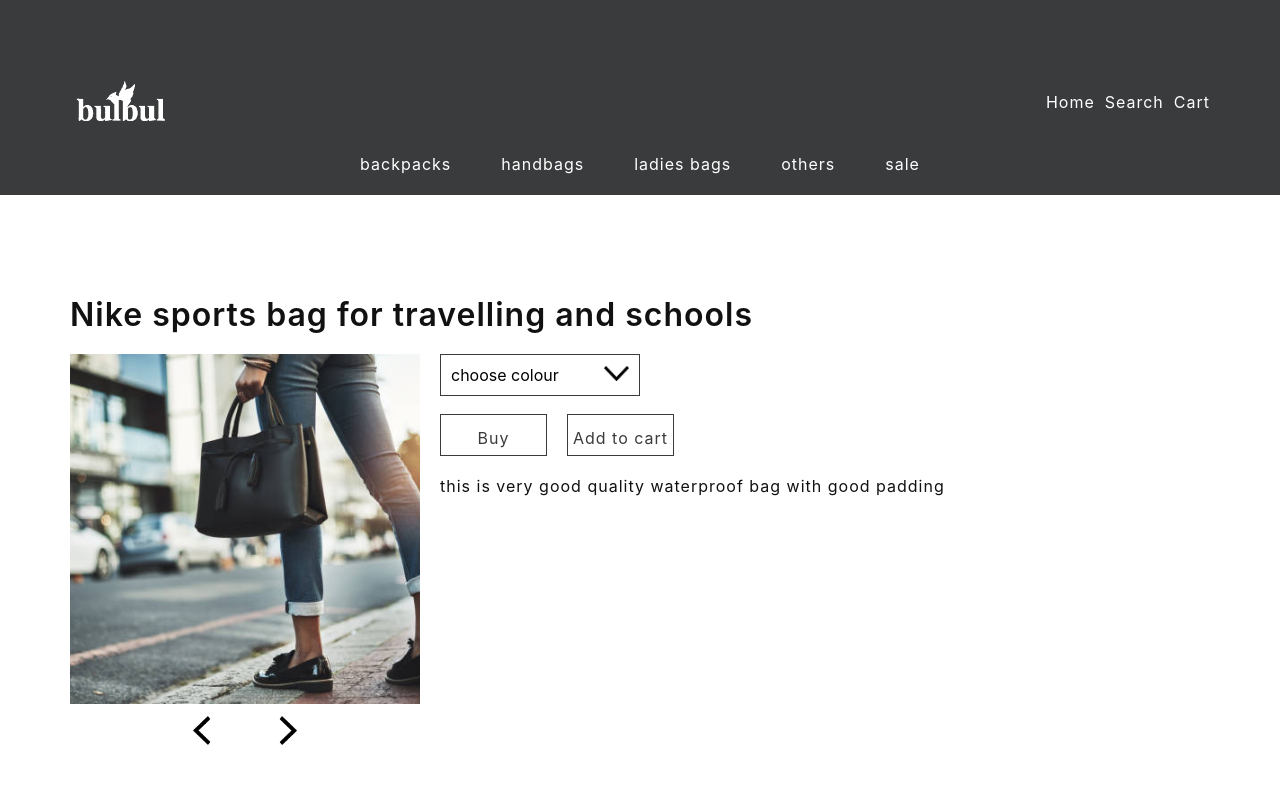
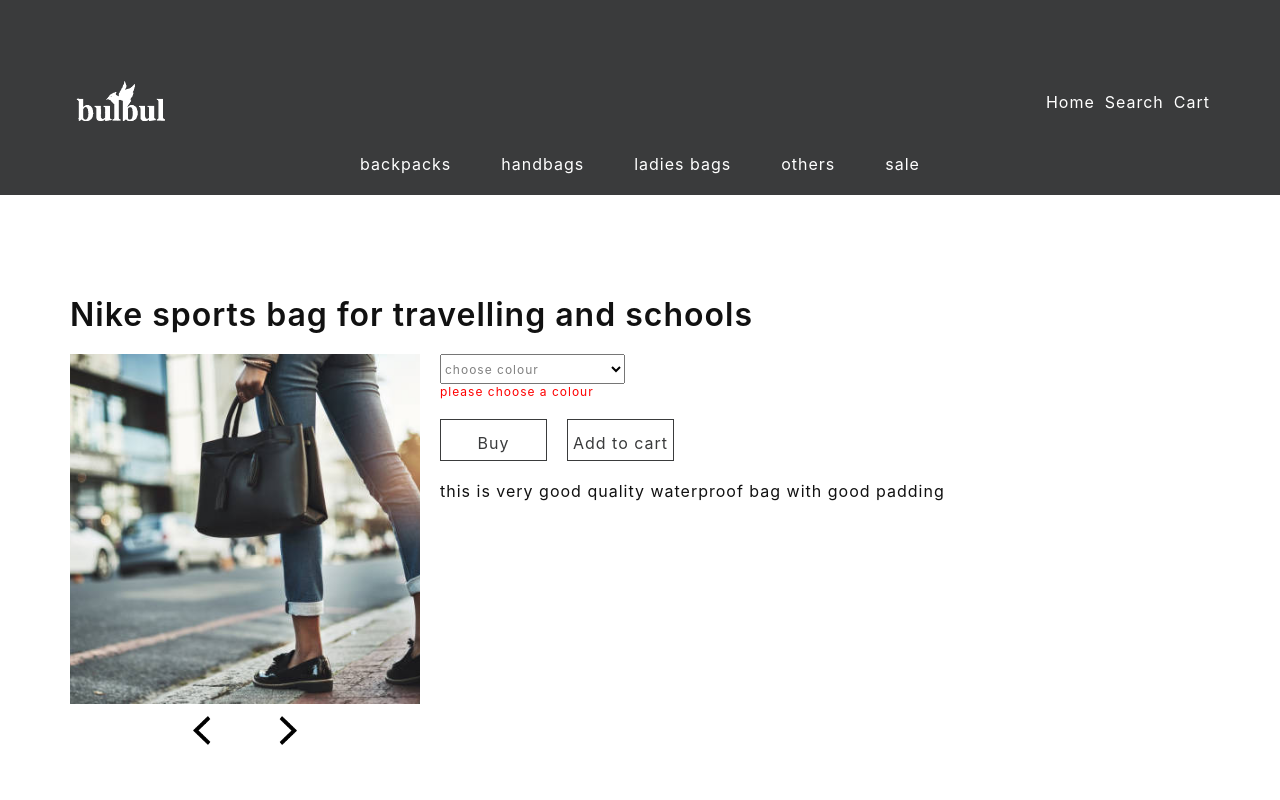
Before and after one commit to AnupRijal123/bag_shopping_website, a React (Create React App) app: page /category/1/1 in a window 1280 px wide. Shown: the top 800 px of the page. Built offline with nearby package versions, Linux system fonts and the light colour scheme.

Commit message:
Completed select colour logic and css in ItemDescriptionPage

```diff
--- a/src/pages/ItemDescriptionPage.js
+++ b/src/pages/ItemDescriptionPage.js
@@ -4,10 +4,9 @@
 
 function ItemDescriptionPage() {
 
-    const [selectedColour, setSelectedColour] = useState(null);
-    const customSelectRef = useRef();
     const itemImageContainerRef = useRef();
     const navigate = useNavigate();
+    const [selectedColour, setSelectedColour] = useState('');
 
     const itemDetails = {
         id: 1,
@@ -20,23 +19,8 @@
 
     useEffect(() => {
         window.scrollTo(0, 0);
-        console.log(itemImageContainerRef);
     }, []);
 
-    function handleSelectColour(value) {
-        console.log('colour option clicked', value);
-        setSelectedColour(value);
-
-        //closing dropdown after option is clicked
-        console.log(customSelectRef);
-        console.log(customSelectRef.current);
-        customSelectRef.current.classList.add('disable-select-mouse-hover');
-
-        setTimeout(() => {
-            customSelectRef.current.classList.remove('disable-select-mouse-hover');
-        }, 100);
-
-    }
 
     function handleImageNavigation(value) {
         if (value === 'left') {
@@ -52,7 +36,10 @@
     }
 
     function goToConfirmOrderPage() {
-        navigate('/confirm-order');
+        if (selectedColour.length !== 0) {
+            navigate('/confirm-order');
+        }
+
     }
 
 
@@ -63,7 +50,6 @@
 
             <div className="section-container">
                 <h1 className="item-description-heading-text black-text">{itemDetails.name}</h1>
-
                 <div className="item-row">
                     <div className="item-image-container">
                         <div ref={itemImageContainerRef} className="image-container">
@@ -81,23 +67,28 @@
 
                     <div className="item-content-container">
 
-                        <div ref={customSelectRef} className="custom-select-container">
-                            <div className="selected-container">
-                                <div className="placeholder-text-container">choose colour</div>
-                                <div className="selected-text-container">{selectedColour}</div>
-
-                                <div className="down-arrow-container">
-                                    <img className="down-arrow-image" src={require('../assets/icons/down_arrow.png')} alt="down-icon" />
-                                </div>
-                            </div>
-                            <div className="dropdown-container">
+                        <div className="select-container">
+                            <select onChange={(event) => {
+                                console.log(event.target.value)
+                                setSelectedColour(event.target.value);
+                            }}>
 
                                 {itemDetails.avaiable_colours.map((item) => (
-                                    <p key={item} onClick={() => { handleSelectColour(item) }} className="dropdown-option-text">{item}</p>
+                                    <option key={item} value={item}>{item}</option>
+
                                 ))}
+                            </select>
 
-                            </div>
+                            {selectedColour.length === 0 &&
+                                <p className="select-placeholder-text small-text light-gray-text">choose colour</p>
+                            }
+
                         </div>
+
+                        {selectedColour.length === 0 &&
+                            <p className="red-text small-text">please choose a colour</p>
+                        }
+
 
                         <div className="button-container">
 
--- a/src/styles/App.css
+++ b/src/styles/App.css
@@ -208,87 +208,6 @@
 
 }
 
-.custom-select-container {
-    width: 200px;
-    height: 40px;
-    position: relative;
-}
-
-
-.disable-select-mouse-hover .dropdown-container {
-    height: 0px !important;
-}
-
-.custom-select-container .selected-container {
-    height: 100%;
-    position: relative;
-    border: 1px solid var(--dark-gray-color);
-    cursor: pointer;
-}
-
-.custom-select-container .placeholder-text-container {
-    position: absolute;
-    top: 10px;
-    left: 10px;
-}
-
-.custom-select-container .selected-text-container {
-    position: absolute;
-    top: 10px;
-    left: 10px;
-    background-color: white;
-    z-index: 1;
-    width: 110px;
-}
-
-.custom-select-container .down-arrow-container {
-    position: absolute;
-    top: 10px;
-    right: 10px;
-}
-
-.down-arrow-container .down-arrow-image {
-    width: 25px;
-    height: 15px;
-}
-
-.custom-select-container .dropdown-container {
-    background-color: var(--dark-gray-color);
-    position: absolute;
-    width: 100%;
-    z-index: 2;
-    top: 42px;
-    height: 0px;
-    transition: height 0.2s ease;
-    overflow: auto;
-
-
-}
-
-.custom-select-container .dropdown-container::-webkit-scrollbar {
-    background-color: var(--dark-gray-color);
-    width: 5px;
-}
-
-.custom-select-container .dropdown-container::-webkit-scrollbar-thumb {
-    background-color: var(--white-color);
-    border-radius: 10px;
-}
-
-.custom-select-container:hover .dropdown-container {
-    height: 75px;
-}
-
-.custom-select-container .dropdown-option-text {
-    padding: 3px 10px;
-    cursor: pointer;
-    color: var(--white-color);
-}
-
-.custom-select-container .dropdown-option-text:hover {
-    background-color: var(--light-gray-color);
-}
-
 .arrow-icon-image {
     width: 20px;
     padding: 5px 12px;
@@ -304,6 +223,15 @@
     width: 100px;
     object-fit: contain;
 }
+
+select {
+    width: 185px;
+    height: 30px;
+    cursor: pointer;
+
+}
+
+
 
 @media only screen and (max-width:768px) {
     .section-container {
--- a/src/styles/ConfirmOrderPage.css
+++ b/src/styles/ConfirmOrderPage.css
@@ -70,6 +70,7 @@
 .customer-input-row {
     display: flex;
     justify-content: space-between;
+    align-items: center;
 }
 
 .customer-information-input-container .button-layout {
@@ -77,10 +78,7 @@
     margin: auto;
 }
 
-.customer-information-input-container select {
-    width: 185px;
-    cursor: pointer;
-}
+
 
 @media only screen and (max-width:768px) {
     .order-item {
--- a/src/styles/ItemDescriptionPage.css
+++ b/src/styles/ItemDescriptionPage.css
@@ -50,6 +50,20 @@
     box-sizing: border-box;
 }
 
+.select-container {
+    position: relative;
+}
+
+.select-placeholder-text {
+    background-color: var(--white-color);
+    width: 120px;
+    padding: 5px 0px;
+    position: absolute;
+    top: 3px;
+    left: 5px;
+    pointer-events: none;
+}
+
 @media only screen and (max-width:768px) {
     .item-content-container {
         width: 100%;
```
Also changed, not shown: src/assets/icons/down_arrow.png (deleted).
